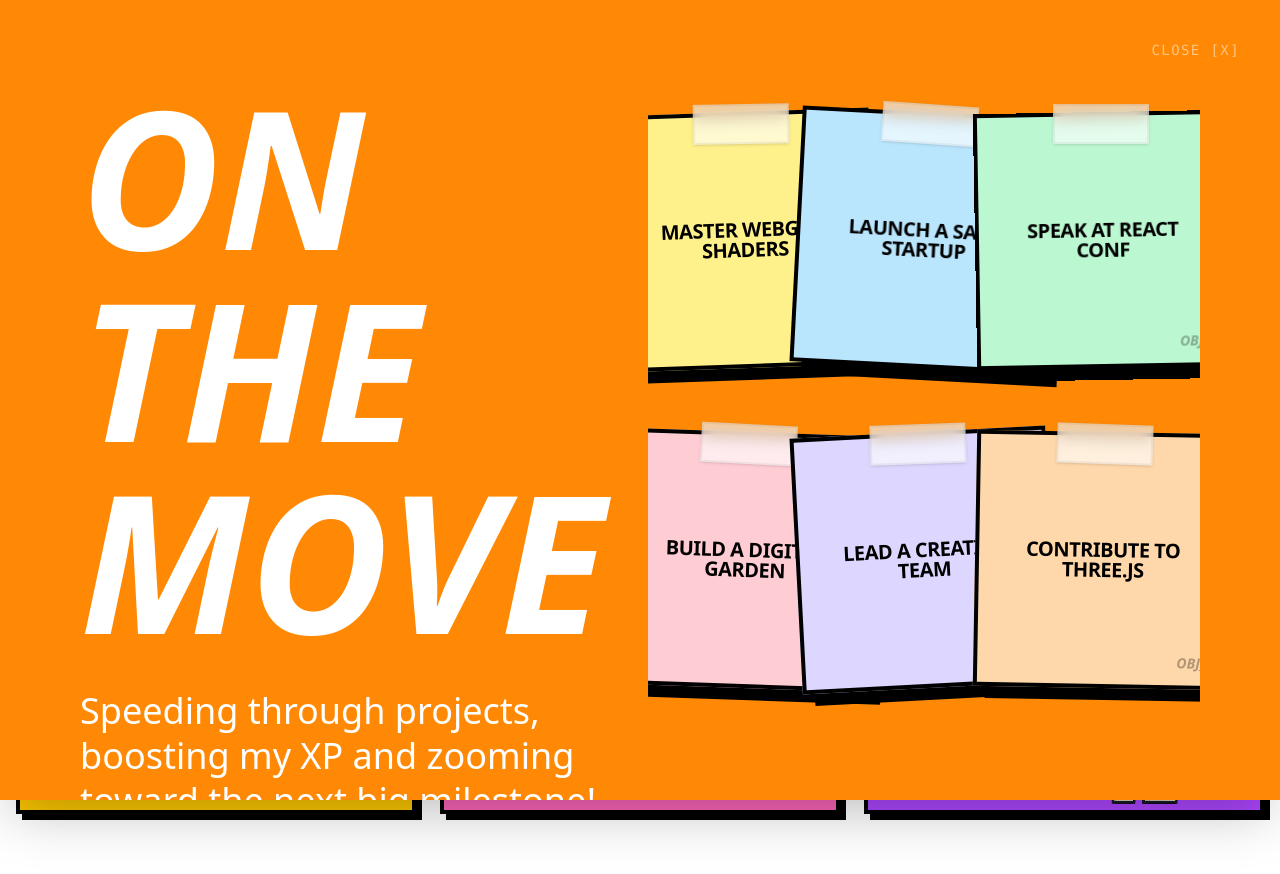
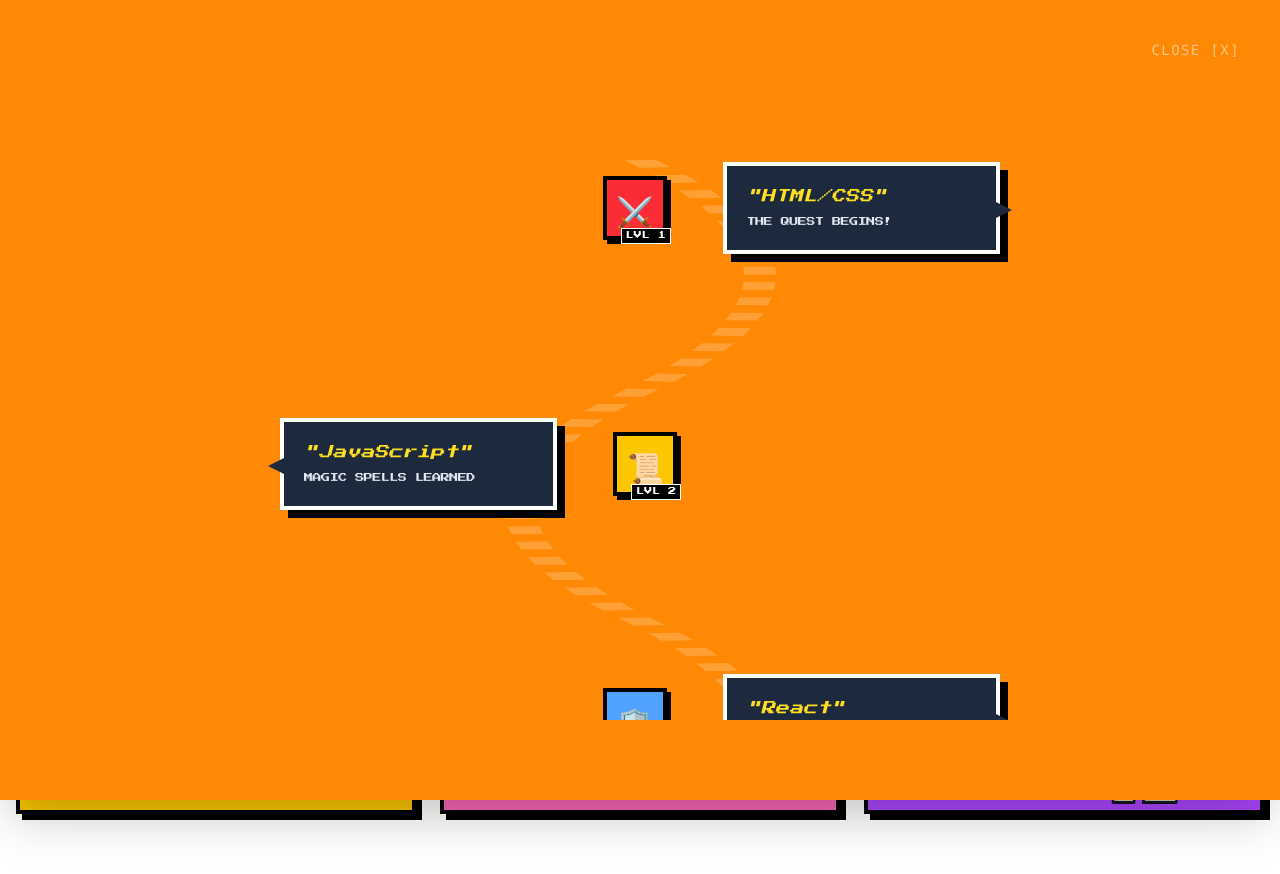
Before and after one commit to Lal-Jr/portfolio-v3, a Next.js app: page / in a window 1280 px wide. Both pictures are taken after a click on the element 428 px from the left and 116 px from the top of the page. Shown: the top 874 px of the page. Built offline with nearby package versions, Linux system fonts and the light colour scheme.

Commit message:
#8 road map changed

```diff
--- a/app/page.tsx
+++ b/app/page.tsx
@@ -231,7 +231,7 @@
 									</motion.button>
 
 									<div className="flex flex-row justify-center min-h-full">
-										<div>
+										{/* <div>
 											<motion.h2
 												layoutId={`title-${panel.id}`}
 												className="text-6xl md:text-[12rem] font-black text-white uppercase italic leading-none"
@@ -260,13 +260,13 @@
 													skill go here...
 												</p>
 											</motion.div>
-										</div>
+										</div> */}
 										{/* <PixelShelf /> */}
 										{/* <ComicArsenal /> */}
-										{/* <PixelRoadmap /> */}
+										<PixelRoadmap />
 										{/* <ComicPostBox /> */}
 										{/* <AboutMeSelection /> */}
-										<AspirationWall />
+										{/* <AspirationWall /> */}
 									</div>
 								</motion.div>
 							))}
--- a/components/PixelRoadmap.tsx
+++ b/components/PixelRoadmap.tsx
@@ -3,72 +3,97 @@
 const steps = [
 	{
 		title: "HTML/CSS",
-		desc: "The Quest Begins",
+		desc: "THE QUEST BEGINS!",
 		icon: "⚔️",
 		color: "bg-red-500",
+		offset: "-left-12", // Zig-zag positioning
+		bubble: "after:content-[''] after:absolute after:top-1/2 after:-right-4 after:-translate-y-2 after:border-y-[10px] after:border-y-transparent after:border-l-[20px] after:border-l-slate-800",
 	},
 	{
 		title: "JavaScript",
-		desc: "Magic Spells Learned",
+		desc: "MAGIC SPELLS LEARNED",
 		icon: "📜",
 		color: "bg-yellow-400",
+		offset: "left-12",
+		bubble: "after:content-[''] after:absolute after:top-1/2 after:-left-4 after:-translate-y-2 after:border-y-[10px] after:border-y-transparent after:border-r-[20px] after:border-r-slate-800",
 	},
 	{
 		title: "React",
-		desc: "Building the Party",
+		desc: "BUILDING THE PARTY",
 		icon: "🛡️",
 		color: "bg-blue-400",
+		offset: "-left-12",
+		bubble: "after:content-[''] after:absolute after:top-1/2 after:-right-4 after:-translate-y-2 after:border-y-[10px] after:border-y-transparent after:border-l-[20px] after:border-l-slate-800",
 	},
 ];
 
 export default function PixelRoadmap() {
 	return (
-		/* 1. THE VIEWPORT WRAPPER: min-h-screen + flex items-center provides TOP/BOTTOM centering */
-		<div className="w-full flex flex-col items-center justify-center p-10 font-['Press_Start_2P'] text-white">
-			{/* 2. THE CONTENT WRAPPER: Max width of 1000px */}
-			<div className="relative w-full max-w-[1000px] flex flex-col items-center">
-				{/* 3. THE PATH: Perfectly centered behind items */}
-				<div className="absolute left-1/2 top-0 w-2 h-full bg-slate-700 -translate-x-1/2 z-0 border-x-2 border-black" />
+		<div className="w-full flex flex-col items-center py-20 px-10 font-['Press_Start_2P'] text-white overflow-hidden">
+			<div className="relative w-full max-w-[800px]">
+				{/* THE WINDING ROAD (Visual Path) */}
+				<svg
+					className="absolute left-1/2 -translate-x-1/2 top-0 w-full h-full -z-0 opacity-20"
+					viewBox="0 0 100 1000"
+					preserveAspectRatio="none"
+				>
+					<path
+						d="M50 0 Q 80 150 50 300 T 50 600 T 50 900"
+						fill="none"
+						stroke="white"
+						strokeWidth="4"
+						strokeDasharray="10 10"
+					/>
+				</svg>
+
 				{steps.map((step, index) => (
-					<motion.div
+					<div
 						key={index}
-						initial={{ opacity: 0, x: index % 2 === 0 ? -50 : 50 }}
-						whileInView={{ opacity: 1, x: 0 }}
-						viewport={{ once: true, margin: "-100px" }}
-						transition={{ duration: 0.5, type: "spring" }}
-						className={`flex items-center mb-24 w-full ${
+						className={`relative flex items-center mb-40 ${
 							index % 2 === 0 ? "flex-row-reverse" : "flex-row"
 						}`}
 					>
-						{/* Content Card */}
-						<div className="w-1/2 px-8">
+						{/* COMIC SPEECH BUBBLE */}
+						<motion.div
+							initial={{ opacity: 0, scale: 0.8 }}
+							whileInView={{ opacity: 1, scale: 1 }}
+							viewport={{ once: true }}
+							className={`w-1/2 px-10 relative z-10`}
+						>
 							<div
-								className={`pixel-border p-6 bg-slate-800 ${
-									index % 2 === 0 ? "text-right" : "text-left"
-								}`}
+								className={`relative p-5 bg-slate-800 border-4 border-white shadow-[8px_8px_0px_0px_rgba(0,0,0,1)] ${step.bubble}`}
 							>
-								<h3 className="text-lg text-yellow-300 mb-2">
-									{step.title}
+								<h3 className="text-[14px] text-yellow-300 mb-2 italic">
+									"{step.title}"
 								</h3>
-								<p className="text-[10px] leading-relaxed text-slate-400">
+								<p className="text-[9px] leading-relaxed text-slate-200 tracking-tighter">
 									{step.desc}
 								</p>
 							</div>
-						</div>
+						</motion.div>
 
-						{/* Icon/Node */}
-						<div className="relative z-10 w-16 h-16 flex items-center justify-center">
+						{/* CENTER NODE (CHARACTER/ITEM) */}
+						<div className="relative flex-none w-24 h-24 flex items-center justify-center">
 							<motion.div
-								whileHover={{ scale: 1.2, rotate: 5 }}
-								className={`${step.color} w-12 h-12 flex items-center justify-center pixel-border text-2xl shadow-[4px_4px_0px_0px_rgba(0,0,0,1)]`}
+								whileHover={{
+									scale: 1.3,
+									rotate: [0, -10, 10, 0],
+								}}
+								className={`${step.color} w-16 h-16 flex items-center justify-center border-4 border-black text-3xl shadow-[4px_4px_0px_0px_rgba(0,0,0,1)] relative z-20`}
+								style={{ imageRendering: "pixelated" }}
 							>
 								{step.icon}
+
+								{/* Level Badge */}
+								<div className="absolute -bottom-2 -right-2 bg-black text-[8px] px-1 py-0.5 border border-white">
+									LVL {index + 1}
+								</div>
 							</motion.div>
 						</div>
 
-						{/* Spacer for the other side */}
+						{/* SPACER */}
 						<div className="w-1/2" />
-					</motion.div>
+					</div>
 				))}
 			</div>
 		</div>
```
